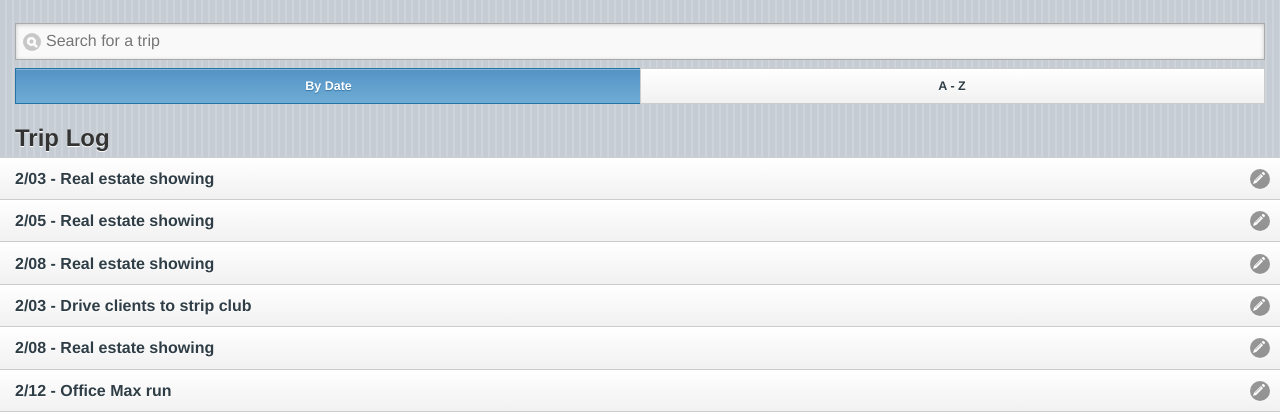
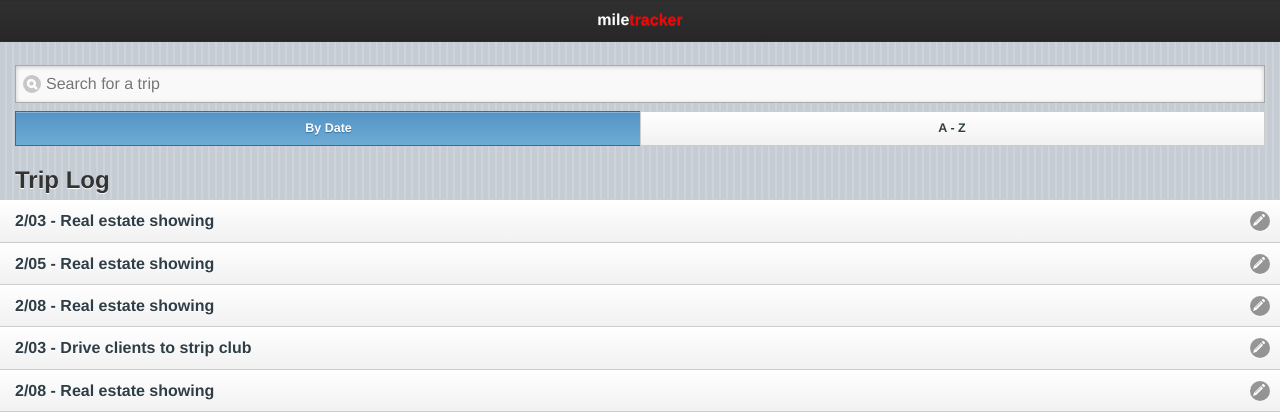
Before and after one commit to ezl/miletracker, a Django app: template miletracker/templates/log.html in a window 1280 px wide. Shown: the top 412 px of the page. Run offline with Django 3.2, Linux system fonts and the light colour scheme; the template is opened without the code that fills it, so the values that code supplies are empty; parts of the project's set-up code (start-up, migrations or seed data) failed here and were passed over.

Commit message:
add back in header

```diff
--- a/miletracker/templates/base.html
+++ b/miletracker/templates/base.html
@@ -33,6 +33,12 @@
     <body id="{% block body_id %}striped{% endblock %}">
 
         <div data-role="page" data-theme="a">
+            {% block header %}
+            <div data-role="header" data-theme="b">
+                <h1 id="lgo"><span id="mile">mile</span><span id="tracker">tracker</span></h1>
+            </div>
+            {% endblock %}
+
             {% block content %}
             <div data-role="content" data-theme="c">
                 Content block
--- a/miletracker/templates/landing.html
+++ b/miletracker/templates/landing.html
@@ -1,6 +1,8 @@
 {% extends "base.html" %}
 
 {% block body_id %}landing{% endblock %}
+
+{% block header %}{% endblock %}
 
 {% block content %}
             <div data-role="content" data-theme="c">
```
